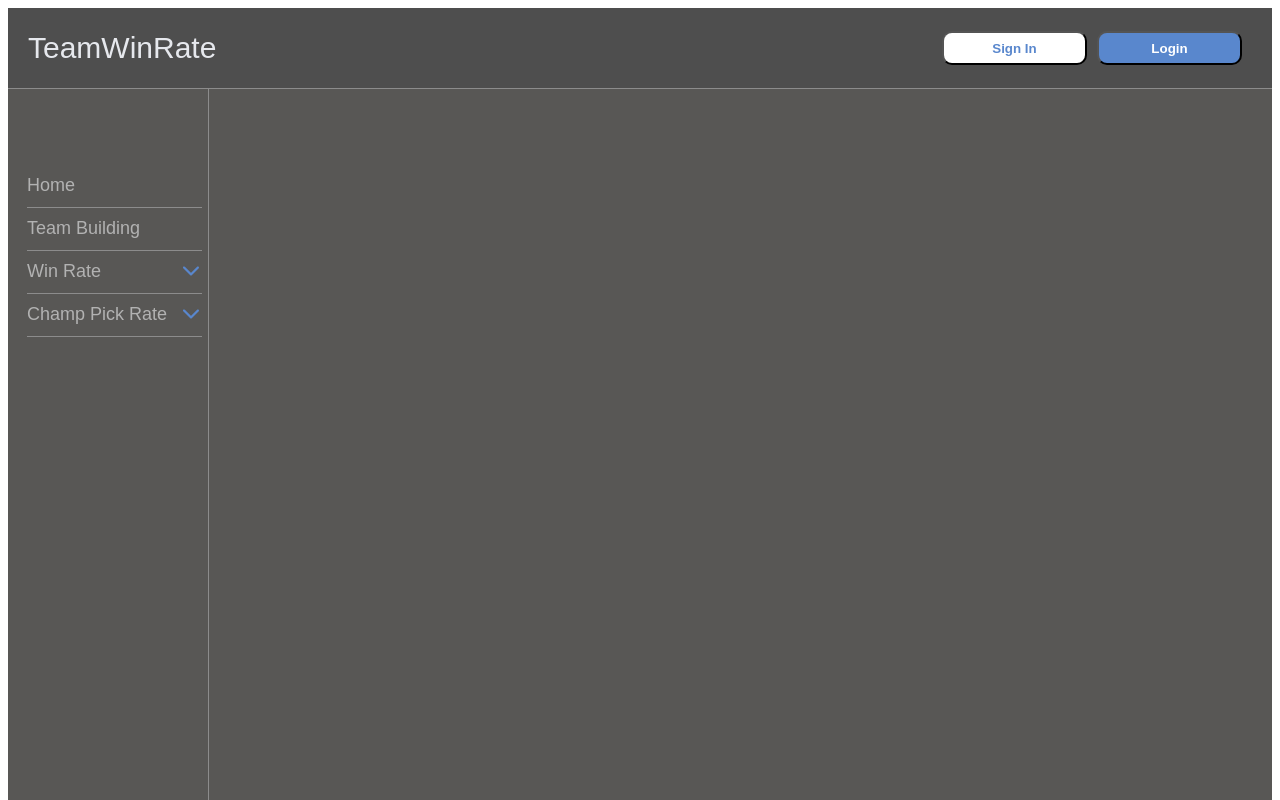
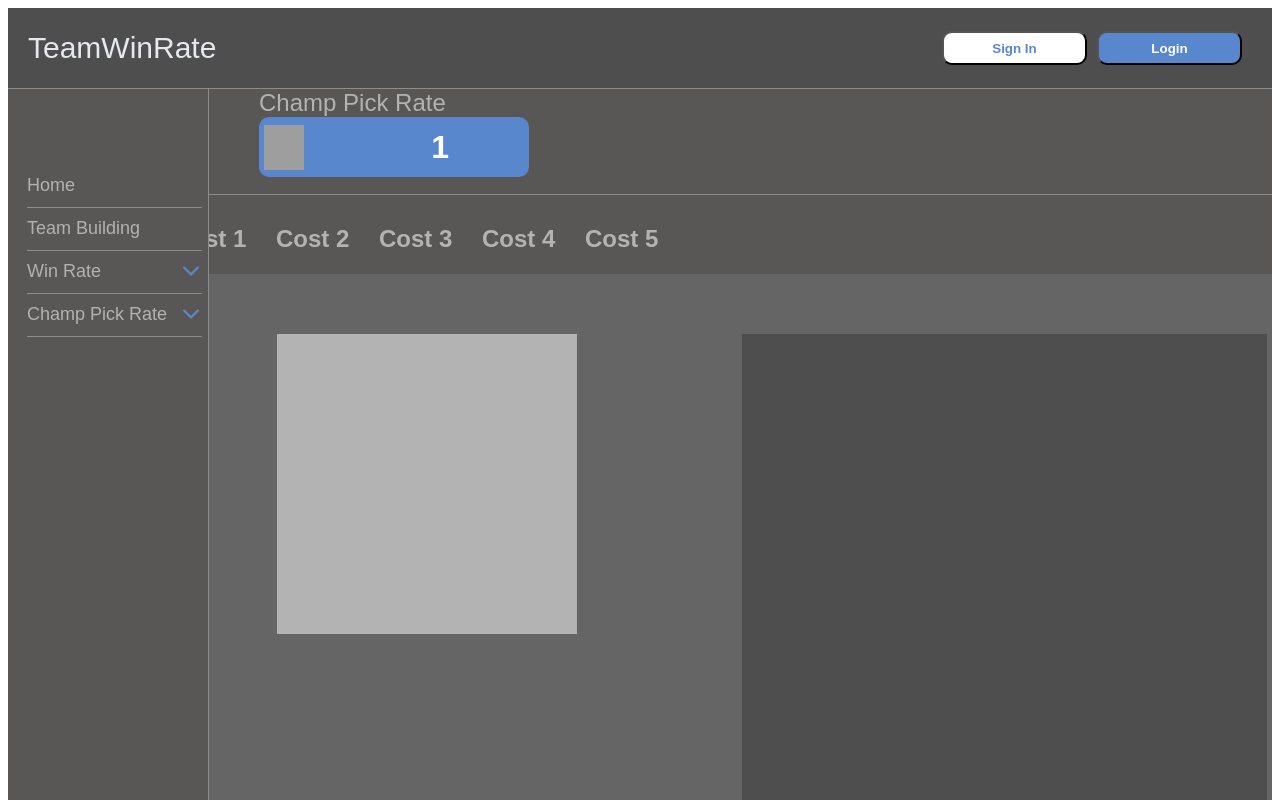
Before and after one commit to Daigoshimomura/TeamWinRate, a Next.js app: page /champPickRate/1 in a window 1280 px wide. Shown: the top 800 px of the page. Built offline with nearby package versions, Linux system fonts and the light colour scheme; grey boxes are pictures that could not be loaded.

Commit message:
feature:スタイルの側作成

```diff
--- /dev/null
+++ b/components/champPickRate/breakdown.tsx
@@ -0,0 +1,18 @@
+import React from 'react';
+import styled from 'styled-components';
+
+type Props = {
+  className?: string;
+};
+
+const Base: React.FC<Props> = ({ className }) => {
+  return <div className={`${className}`}></div>;
+};
+
+export const Breakdown = styled(Base)`
+  height: 480px;
+  width: 525px;
+  display: flex;
+  flex-direction: column;
+  background-color: #4e4e4e;
+`;
--- a/components/champPickRate/champPickRate.tsx
+++ b/components/champPickRate/champPickRate.tsx
@@ -1,36 +1,66 @@
-import Header from 'components/header/header';
-import SideMenu from 'components/header/sidemenu';
+import { Breakdown } from 'components/champPickRate/breakdown';
 import React from 'react';
 import styled from 'styled-components';
 
 type Props = {
   className?: string;
-  page: string;
-  rank: string;
 };
 
-const Base: React.FC<Props> = ({ className, children }) => {
+const Base: React.FC<Props> = ({ className }) => {
   return (
-    <div className={`${className}`}>
-      <Header />
-      <div className={`${className}__wrapper`}>
-        <SideMenu />
+    <div className={`${className}__mainElement`}>
+      <div className={`${className}__costSection`}>
+        <div className={`${className}__cost`}>Cost 1</div>
+        <div className={`${className}__cost`}>Cost 2</div>
+        <div className={`${className}__cost`}>Cost 3</div>
+        <div className={`${className}__cost`}>Cost 4</div>
+        <div className={`${className}__cost`}>Cost 5</div>
       </div>
-      <div>
-        champPickだよ
-        <main>{children}</main>
+      <div className={`${className}__mainSection`}>
+        <div className={`${className}__circleSection`}></div>
+        <Breakdown />
       </div>
     </div>
   );
 };
 
-const Layout = styled(Base)`
-  height: 100%;
-  overflow: hidden;
-  background-color: #585755;
-  &__wrapper {
+export const ChampPickRate = styled(Base)`
+  &__mainElement {
     display: flex;
+    flex-direction: column;
+    align-items: center;
+    margin: 30px 5px 0px 15px;
+  }
+  &__costSection {
+    width: 1155px;
+    font-size: 24px;
+    font-weight: bold;
+    display: flex;
+    flex-direction: row;
+    justify-content: flex-start;
+    margin-left: 10px;
+    margin-bottom: 5px;
+    color: #b3b3b3;
+  }
+  &__cost {
+    width: 94px;
+    height: 44px;
+    margin-right: 9px;
+    border-radius: 6px 6px 0px 0px;
+  }
+  &__mainSection {
+    width: 1155px;
+    height: 595px;
+    display: flex;
+    flex-direction: row;
+    justify-content: space-around;
+    background: #656565;
+    border-radius: 6px;
+    padding: 60px 26px 50px 78px;
+  }
+  &__circleSection {
+    width: 300px;
+    height: 300px;
+    background-color: #b3b3b3;
   }
 `;
-
-export default Layout;
--- a/pages/champPickRate/[champRank].tsx
+++ b/pages/champPickRate/[champRank].tsx
@@ -1,4 +1,5 @@
-import Layout from 'components/champPickRate/champPickRate';
+import { ChampPickRate } from 'components/champPickRate/champPickRate';
+import Layout from 'components/layout';
 import { GetStaticPaths } from 'next';
 import React from 'react';
 
@@ -15,10 +16,10 @@ type Paths = {
   };
 };
 
-const Post: React.FC<Props> = ({ className, page, rank }) => {
+const Post: React.FC<Props> = ({ rank }) => {
   return (
-    <Layout page={page} rank={rank}>
-      <div className={className}>rank</div>
+    <Layout page={'Champ Pick Rate'} rank={rank}>
+      <ChampPickRate />
     </Layout>
   );
 };
```
